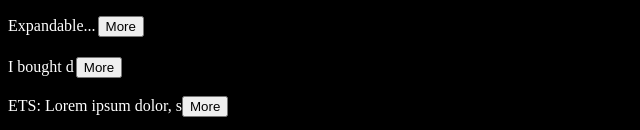
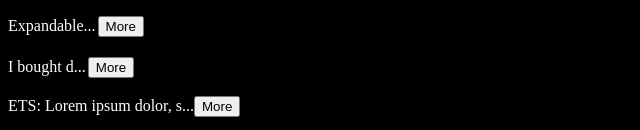
Before and after one commit to RiFactor/mosh-react-18-app, a React (Vite) app: page / in a window 1280 px wide. Shown: the part 1004-1134 px from the top of the page, without its empty margins (0-640 px from the left). Built offline with nearby package versions, Linux system fonts and the light colour scheme.

Commit message:
Solution: Building an ExpandableText Component

```diff
--- a/src/components/ExpandableText.tsx
+++ b/src/components/ExpandableText.tsx
@@ -34,7 +34,7 @@ const ExpandableText = () => {
       <p>
         {expandableText.showText
           ? expandableText.text
-          : expandableText.text.substring(0, expandableText.charLimit)}
+          : expandableText.text.substring(0, expandableText.charLimit) + "..."}
         <button style={{ margin: "0.125rem" }} onClick={handleExpandableText}>
           {expandableText.showText ? "Less" : "More"}
         </button>
--- a/src/components/ExpandableTextSolution.tsx
+++ b/src/components/ExpandableTextSolution.tsx
@@ -9,10 +9,12 @@ const ExpandableTextSolution = ({ children, charLimit = 25 }: IProps) => {
   const [showText, setShowText] = useState(false);
 
   if (children.length <= charLimit) return <p>{children}</p>;
+
+  const text = showText ? children : children.substring(0, charLimit) + "...";
   return (
     <div>
       <p>
-        {showText ? children : children.substring(0, charLimit)}
+        {text}
         <button onClick={() => setShowText(!showText)}>
           {showText ? "Less" : "More"}
         </button>
```
